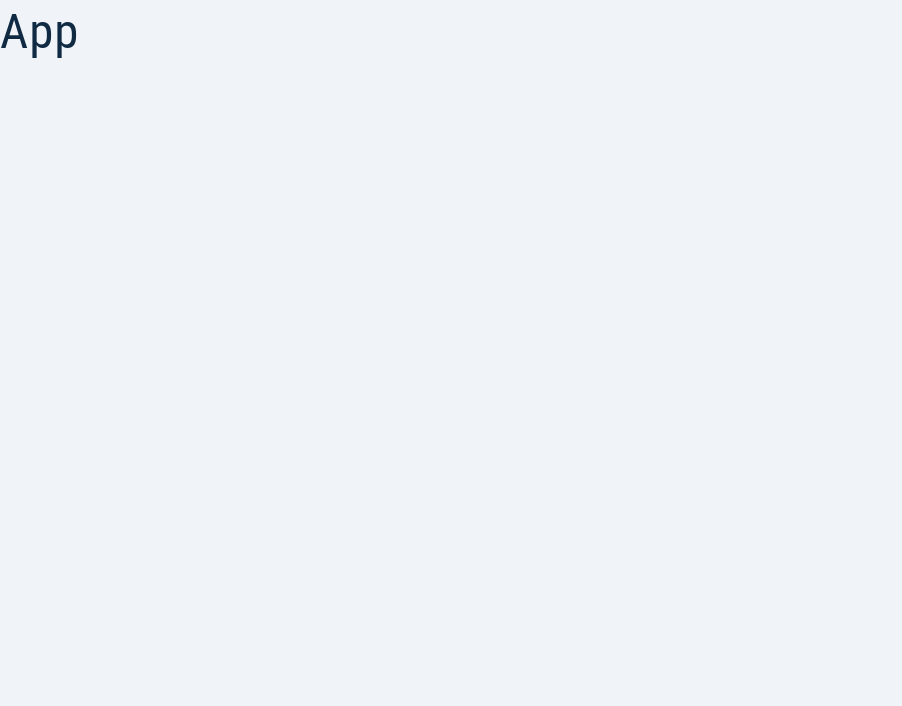
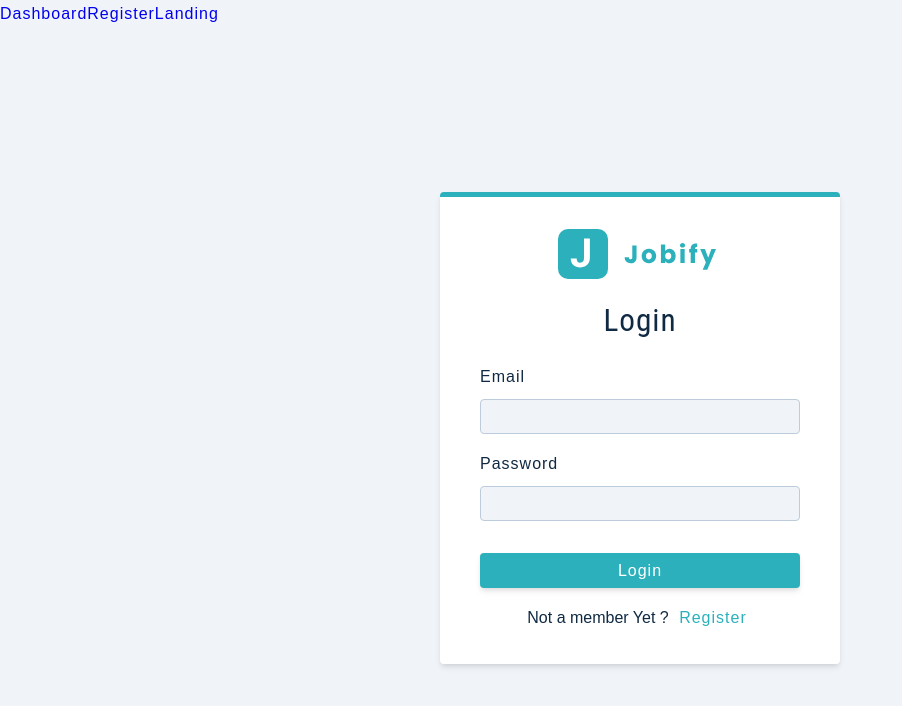
Before and after one commit to Binhbong37/mern_2022, a React (Create React App) app: page /register in a window 1280 px wide. Shown: the top 706 px of the page, without its empty margins (0-902 px from the left). Built offline with nearby package versions, Linux system fonts and the light colour scheme.

Commit message:
2. Hết SECTION 7: code chạy bt

```diff
--- a/src/App.js
+++ b/src/App.js
@@ -1,6 +1,22 @@
 import React from 'react';
+import { BrowserRouter, Route, Routes, Link } from 'react-router-dom';
+import { Landing, Register, Dashboard, Error } from './pages';
 
 const App = () => {
-    return <h1>App</h1>;
+    return (
+        <BrowserRouter>
+            <nav>
+                <Link to="/">Dashboard</Link>
+                <Link to="/register">Register</Link>
+                <Link to="/landing">Landing</Link>
+            </nav>
+            <Routes>
+                <Route path="/" element={<Dashboard />} />
+                <Route path="/register" element={<Register />} />
+                <Route path="/landing" element={<Landing />} />
+                <Route path="*" element={<Error />} />
+            </Routes>
+        </BrowserRouter>
+    );
 };
 export default App;
--- /dev/null
+++ b/src/components/Alerts.js
@@ -0,0 +1,7 @@
+import React from 'react';
+
+const Alerts = () => {
+    return <div className="alert alert-danger">Alerts</div>;
+};
+
+export default Alerts;
--- /dev/null
+++ b/src/components/FormRow.js
@@ -0,0 +1,20 @@
+import React from 'react';
+
+const FormRow = ({ name, value, type, handleChange, labelText }) => {
+    return (
+        <div className="form-row">
+            <label htmlFor={name} className="form-label">
+                {labelText || name}
+            </label>
+            <input
+                type={type}
+                name={name}
+                value={value}
+                onChange={handleChange}
+                className="form-input"
+            />
+        </div>
+    );
+};
+
+export default FormRow;
--- /dev/null
+++ b/src/components/Logo.js
@@ -0,0 +1,7 @@
+import logo from '../assets/images/logo.svg';
+
+const Logo = () => {
+    return <img src={logo} alt="Jobify" className="logo" />;
+};
+
+export default Logo;
--- /dev/null
+++ b/src/components/index.js
@@ -0,0 +1,5 @@
+import Logo from './Logo';
+import FormRow from './FormRow';
+import Alerts from './Alerts';
+
+export { Logo, FormRow, Alerts };
--- /dev/null
+++ b/src/pages/Dashboard.js
@@ -0,0 +1,7 @@
+import React from 'react';
+
+const Dashboard = () => {
+    return <h1>Dashboard</h1>;
+};
+
+export default Dashboard;
--- /dev/null
+++ b/src/pages/Error.js
@@ -0,0 +1,18 @@
+import React from 'react';
+import { Link } from 'react-router-dom';
+import img from '../assets/images/not-found.svg';
+import Wrapper from '../assets/wrappers/ErrorPage';
+const Error = () => {
+    return (
+        <Wrapper className="full-page">
+            <div>
+                <img src={img} alt="Not found" />
+                <h3>Ohh! Page not Found</h3>
+                <p>We can't seem to find page you looking for!</p>
+                <Link to={'/'}>Back to home</Link>
+            </div>
+        </Wrapper>
+    );
+};
+
+export default Error;
--- /dev/null
+++ b/src/pages/Landing.js
@@ -0,0 +1,27 @@
+import { Link } from 'react-router-dom';
+import main from '../assets/images/main.svg';
+import Wrappers from '../assets/wrappers/LandingPage';
+import { Logo } from '../components';
+const Landing = () => {
+    return (
+        <Wrappers>
+            <nav>
+                <Logo />
+            </nav>
+            <div className="container page">
+                <div className="info">
+                    <h1>
+                        Job <span>tracking</span> App
+                    </h1>
+                    <p>lorem...</p>
+                    <Link to="/register" className="btn btn-hero">
+                        Login/Register
+                    </Link>
+                </div>
+                <img src={main} alt="job hunt" className="img main-img" />
+            </div>
+        </Wrappers>
+    );
+};
+
+export default Landing;
--- /dev/null
+++ b/src/pages/Register.js
@@ -0,0 +1,80 @@
+import React, { useState, useEffect } from 'react';
+import Wrapper from '../assets/wrappers/RegisterPage';
+import { Logo, FormRow, Alerts } from '../components';
+
+const initialState = {
+    name: '',
+    email: '',
+    password: '',
+    isMember: true,
+    showAlert: false,
+};
+
+const Register = () => {
+    const [values, setValues] = useState(initialState);
+
+    const handleChange = (e) => {
+        console.log(e.target);
+    };
+
+    const onSubmit = (e) => {
+        e.preventDefault();
+        console.log(e.target.value);
+    };
+
+    // hàm để toogle cái isMember
+    const toggleMember = () => {
+        setValues({ ...values, isMember: !values.isMember });
+    };
+    return (
+        <Wrapper className="full-page">
+            <form className="form" onSubmit={onSubmit}>
+                <Logo />
+                <h3>{values.isMember ? 'Login' : 'Register'}</h3>
+                {values.showAlert && <Alerts />}
+                {/* Name input */}
+                {!values.isMember && (
+                    <FormRow
+                        type="text"
+                        name="name"
+                        value={values.name}
+                        handleChange={handleChange}
+                    />
+                )}
+
+                {/* email input */}
+                <FormRow
+                    type="email"
+                    name="email"
+                    value={values.email}
+                    handleChange={handleChange}
+                />
+                {/* Password input */}
+                <FormRow
+                    type="password"
+                    name="password"
+                    value={values.password}
+                    handleChange={handleChange}
+                />
+                <button type="sumbit" className="btn btn-block">
+                    {values.isMember ? 'Login' : 'Submit'}
+                </button>
+                <p>
+                    {values.isMember
+                        ? 'Not a member Yet ? '
+                        : 'Already a member ? '}
+
+                    <button
+                        type="button"
+                        onClick={toggleMember}
+                        className="member-btn"
+                    >
+                        {values.isMember ? 'Register' : 'Login'}
+                    </button>
+                </p>
+            </form>
+        </Wrapper>
+    );
+};
+
+export default Register;
--- /dev/null
+++ b/src/pages/index.js
@@ -0,0 +1,6 @@
+import Landing from './Landing';
+import Register from './Register';
+import Dashboard from './Dashboard';
+import Error from './Error';
+
+export { Landing, Register, Dashboard, Error };
```
Also changed, not shown: step with commit.txt.
